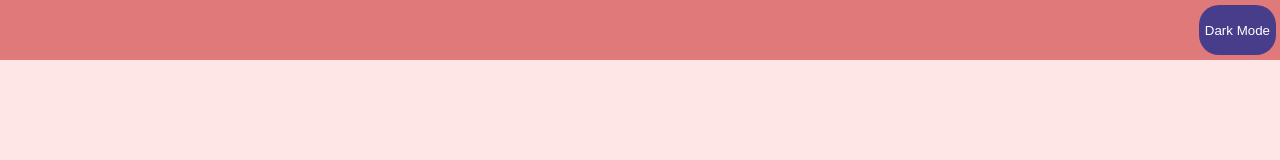
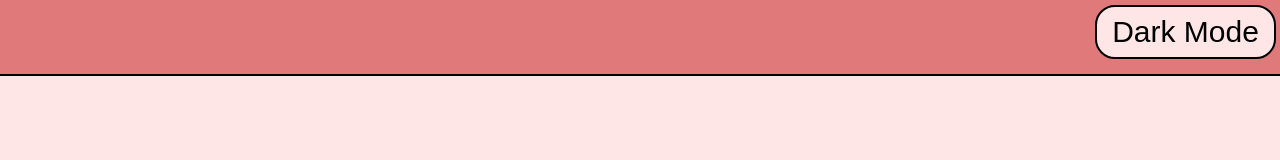
Before and after one commit to CemGurhan/LW_V1, a plain HTML site: page mainWrite.html in a window 1280 px wide. Drawn offline with Linux system fonts and the light colour scheme; a web font is replaced by a local one.

Commit message:
changed button dimensions

```diff
--- a/main.css
+++ b/main.css
@@ -1,6 +1,9 @@
+
+
 :root {
     --black: #000000;
     --peppermint:  #ffe6e6;
+    --hoverColourLight: #ffb3b3;
 
 
 
@@ -9,15 +12,16 @@
 
 body,html{margin:0}
 .header{
-    padding: 30px;
+    height: 74px;
     background: #E07979;
+    border-bottom: 2px solid;
 }
 
 
 body {
     background: var(--bg);
     color: var(--fontColor);
-    font-family: helvetica;
+    font-family: sans-serif;
 }
 
 
@@ -28,9 +32,9 @@ body {
 .light-theme {
     --fontColor : var(--black);
     --bg: var(--peppermint);
-    --btnBGColor: #483D8B;
-    --btnFont: white;
-    --btnColorHover: #2e2759;
+    --btnBGColor: var(--peppermint);
+    --btnFont: var(--black);
+    --btnColorHover: var(--hoverColourLight);
 
 }
 
@@ -48,11 +52,13 @@ body {
     position: absolute;
     top:5px;
     right:4px;
-    height: 50px;
+    height: 54px;
+    width: 181px;
     border-radius: 20px;
-    border: none;
+    border: 2px solid;
     background-color: var(--btnBGColor);
     color: var(--btnFont);
+    font-size: 30px;
 }
 
 .btn:hover {
--- a/mainWrite.html
+++ b/mainWrite.html
@@ -6,6 +6,9 @@
     <meta name="viewport" content="width=device-width, initial-scale=1.0">
     <title>Let's Write</title>
     <link rel="stylesheet" href="main.css">
+    <link rel="preconnect" href="https://fonts.googleapis.com">
+    <link rel="preconnect" href="https://fonts.gstatic.com" crossorigin>
+    <link href="https://fonts.googleapis.com/css2?family=Bayon&display=swap" rel="stylesheet">
 </head>
 <header class = "header">
 
```
